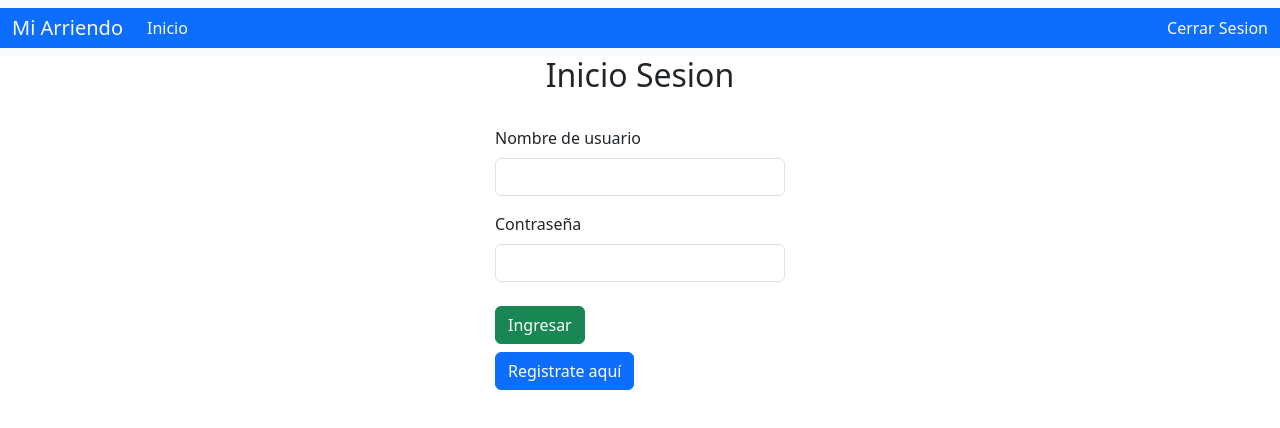
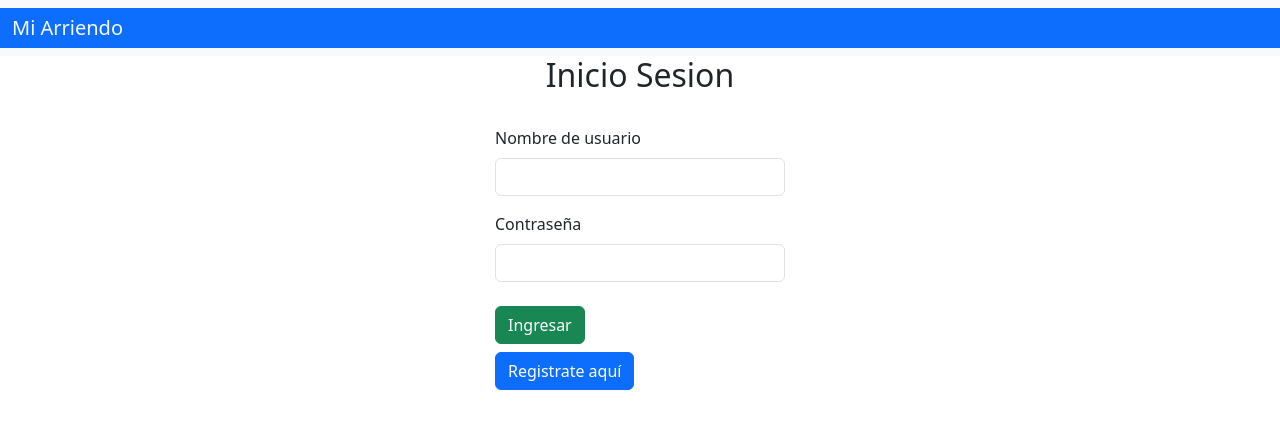
Before and after one commit to Razor7w/project_web, a React (Vite) app: page / in a window 1280 px wide. Shown: the top 428 px of the page. Built offline with nearby package versions, Linux system fonts and the light colour scheme.

Commit message:
fix: conditionally render Navbar items based on current route

```diff
--- a/src/components/Navbar.tsx
+++ b/src/components/Navbar.tsx
@@ -1,6 +1,8 @@
 import { NavLink } from "react-router-dom";
+import { useLocation } from "react-router-dom";
 
 export default function Navbar() {
+   const location = useLocation();
   return (
     <nav className="navbar navbar-expand-lg bg-body-tertiary">
       <div className="container-fluid bg-primary">
@@ -17,6 +19,8 @@ export default function Navbar() {
           <span className="navbar-toggler-icon"></span>
         </button>
         <div className="collapse navbar-collapse" id="navbarSupportedContent">
+          {location.pathname !== "/" && (
+            <>
               <ul className="navbar-nav me-auto mb-2 mb-lg-0">
                 <li className="nav-item ">
                   <NavLink to="/Inicio" className="nav-link text-light">
@@ -29,6 +33,9 @@ export default function Navbar() {
                   Cerrar Sesion
                 </button>
               </li>
+            </>
+          )}
+
         </div>
       </div>
     </nav>
```
Lines whose indentation alone changed are shown as unchanged.
